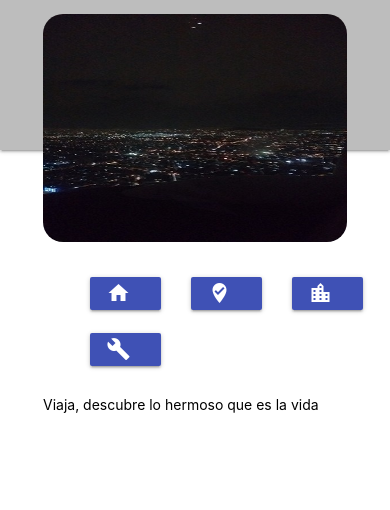
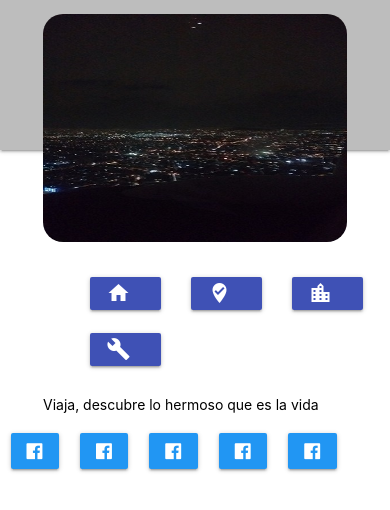
Before and after one commit to jorgealvarez1408/proyecto-materialize, a plain HTML site: page index.html in a window 390 px wide. Shown: the top 510 px of the page. Drawn offline with Linux system fonts and the light colour scheme.

Commit message:
se ajusta tamamño de columnas para tablet y smartphone en el header-nabvar y se inicia con la sección principal con su fila y columnas; se agregan icons de redes sociales con el link de font-awesome

```diff
--- a/index.html
+++ b/index.html
@@ -6,6 +6,7 @@
     <link href="https://fonts.googleapis.com/icon?family=Material+Icons" rel="stylesheet">
     <!--Import materialize.css-->
     <link type="text/css" rel="stylesheet" href="css/materialize.min.css"  media="screen,projection"/>
+    <link rel="stylesheet" href="https://use.fontawesome.com/releases/v5.5.0/css/all.css" integrity="sha384-B4dIYHKNBt8Bc12p+WXckhzcICo0wtJAoU8YZTY5qE0Id1GSseTk6S+L3BlXeVIU" crossorigin="anonymous">
     <link rel="stylesheet" href="css/estilos_personalizados.css">
     <meta name="viewport" content="width=device-width, initial-scale=1.0">
     <meta http-equiv="X-UA-Compatible" content="ie=edge">
@@ -17,10 +18,10 @@
        <nav class="grey lighten-1">
            <div class="nav-wrapper">
                <div class="row section">
-                   <div class="col s10 m5 l2 offset-l1 offset-s1 columna-logo">
+                   <div class="col s10 m3 l2 offset-l1 offset-s1 columna-logo">
                     <img class="responsive-img" src="img/Paisaje_Cancun6.jpg" alt="Logo">
                    </div>
-                   <div class="col s12 m5 l8 offset-l1 offset-s2 columna-enlaces">
+                   <div class="col s12 m8 l8 offset-l1 offset-s2 columna-enlaces">
                        <ul class="right">
                            <li>
                              <a href="#" class="btn-small indigo">
@@ -30,7 +31,7 @@
                            </li>
                            <li>
                              <a href="#" class="btn-small indigo">
-                                <span class="hide-on-small-only">Estuve en..</span>
+                                <span class="hide-on-small-only">Estuve en</span>
                                 <i class="material-icons left">where_to_vote</i>
                              </a>
                            </li>
@@ -55,6 +56,43 @@
            </div>
        </nav>
     </header>
+    <!--Inicio sección principal-->
+    <section class="contenedor-principal">
+      <div class="row">
+        <div class="col s12 m12 l3 columna-izquierda">
+          <div class="row">
+            <div class="col l12">
+              <a href="#" class="btn blue">
+               <i class="fab fa-facebook"></i>
+              </a>
+            </div>
+            <div class="col l12">
+              <a href="#" class="btn blue">
+                <i class="fab fa-facebook"></i>
+              </a>
+            </div>
+            <div class="col l12">
+              <a href="#" class="btn blue">
+                <i class="fab fa-facebook"></i>
+              </a>
+            </div>
+            <div class="col l12">
+              <a href="#" class="btn blue">
+                <i class="fab fa-facebook"></i>
+              </a>
+            </div>
+            <div class="col l12">
+              <a href="#" class="btn blue">
+                <i class="fab fa-facebook"></i>
+              </a>
+            </div>
+          </div>
+        </div>
+        <div class="col s12 m12 l8 columna-derecha">
+
+        </div>
+      </div>
+    </section>
 
     <!--JavaScript at end of body for optimized loading-->
     <script type="text/javascript" src="js/materialize.min.js"></script>
```
